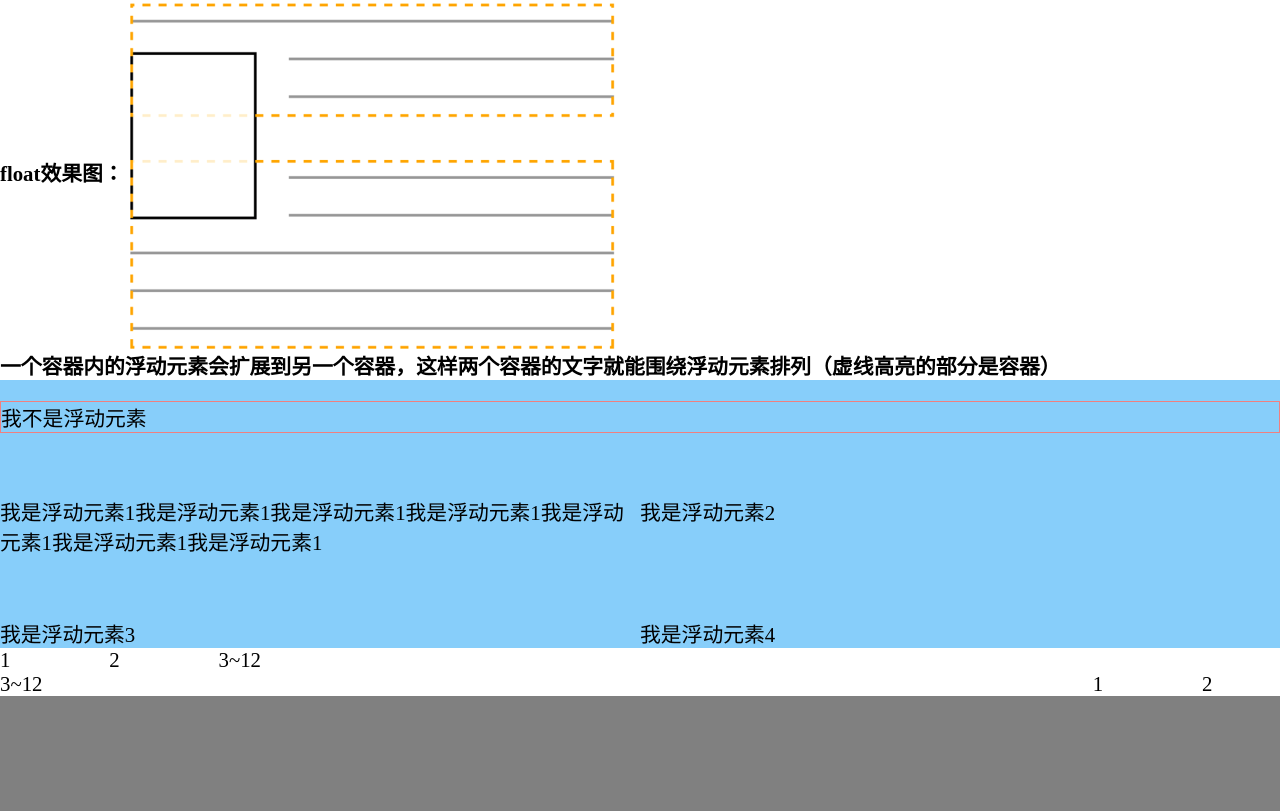
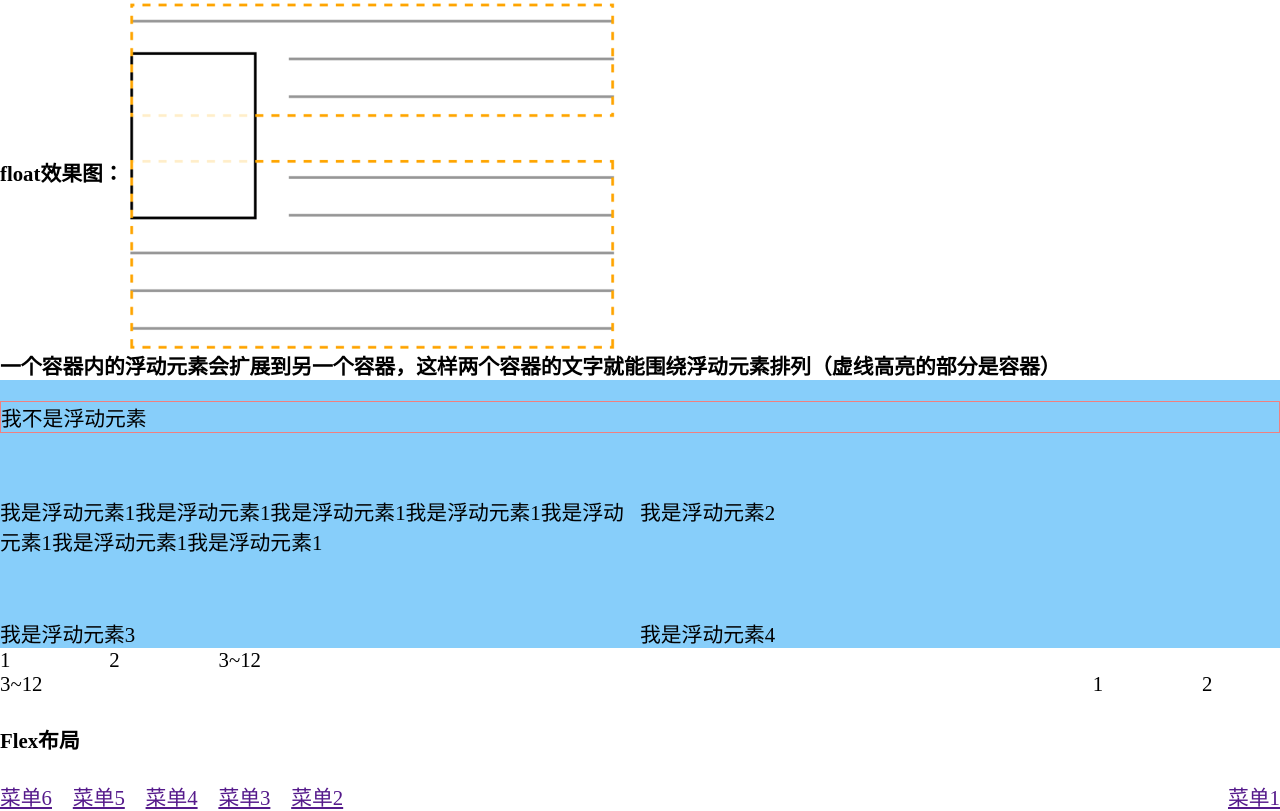
Before and after one commit to sunsonghao/pts, a website: page packages/css-in-depth/1.html in a window 1280 px wide. Shown: the part 1103-1914 px from the top of the page. Before the commit the page ends 1799 px from the top, so only its background shows below. Drawn offline with Linux system fonts and the light colour scheme.

Commit message:
flex布局

```diff
--- a/packages/css-in-depth/1.css
+++ b/packages/css-in-depth/1.css
@@ -175,3 +175,18 @@ body {
 .column-10 { width: 83.3333%; }
 .column-11 { width: 91.6667% }
 .column-12 { width: 100%; }
+
+
+/* flex布局 */
+.flex-box {
+    display: flex;
+    list-style-type: none;
+    margin: 0;
+    padding: 0;
+}
+.flex-box > li + li {
+    margin-left: 1em;
+}
+.flex-box >li:last-child {
+    margin-left: auto; /* 填充左侧空间,把最后一个推到最右边 */
+}
--- a/packages/css-in-depth/1.html
+++ b/packages/css-in-depth/1.html
@@ -3,7 +3,7 @@
  * @Author: sunsh
  * @Date: 2021-10-19 14:40:29
  * @LastEditors: sunsh
- * @LastEditTime: 2021-10-28 17:04:05
+ * @LastEditTime: 2021-10-28 18:34:27
 -->
 <!DOCTYPE html>
 <html lang="en">
@@ -87,7 +87,15 @@
             <div class="column-1">2</div>
         </div>
 
-
+        <h4>Flex布局</h4>
+        <ul class="flex-box">
+            <li><a href="">菜单6</a></li>
+            <li><a href="">菜单5</a></li>
+            <li><a href="">菜单4</a></li>
+            <li><a href="">菜单3</a></li>
+            <li><a href="">菜单2</a></li>
+            <li><a href="">菜单1</a></li>
+        </ul>
     </div>
 </body>
 </html>
```
Also changed, not shown: packages/css-in-depth/1.js (+7 -2 lines).
